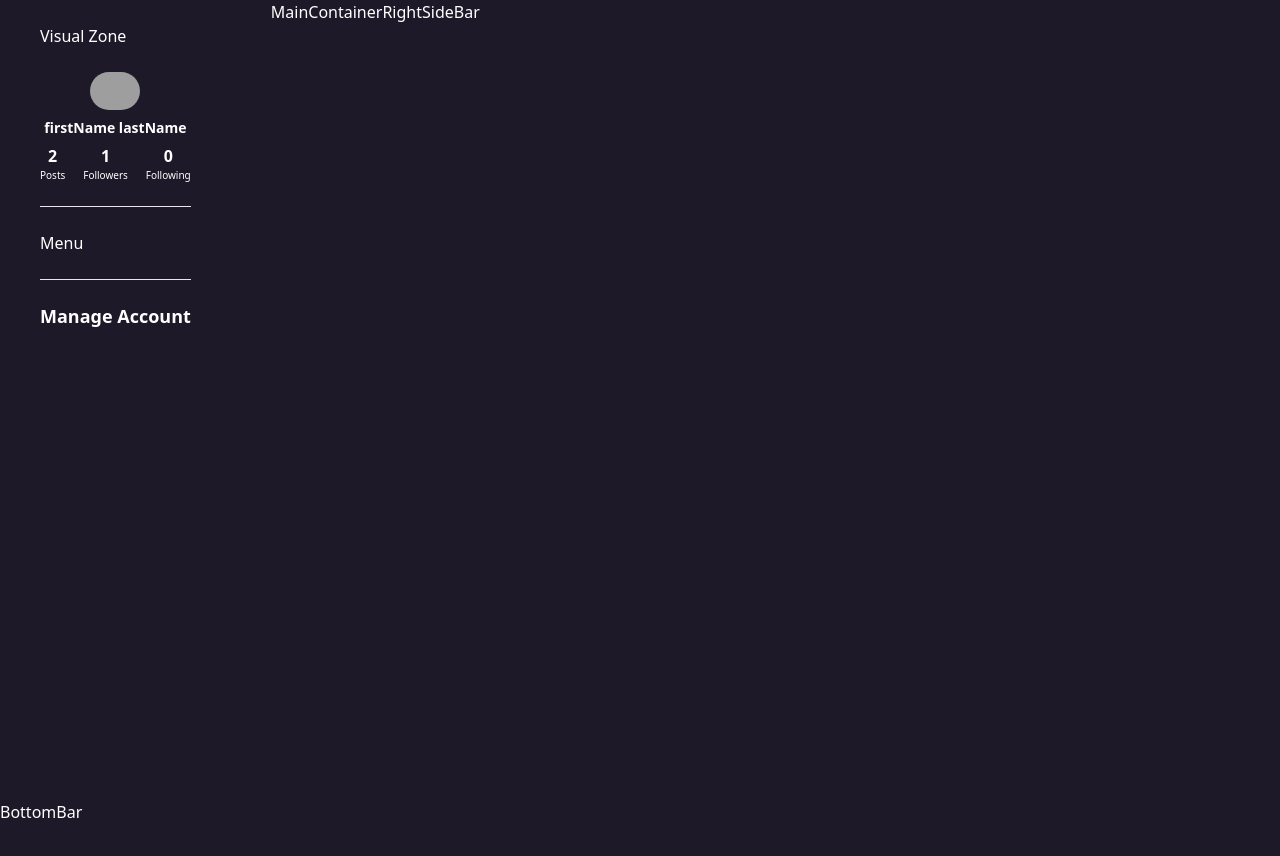
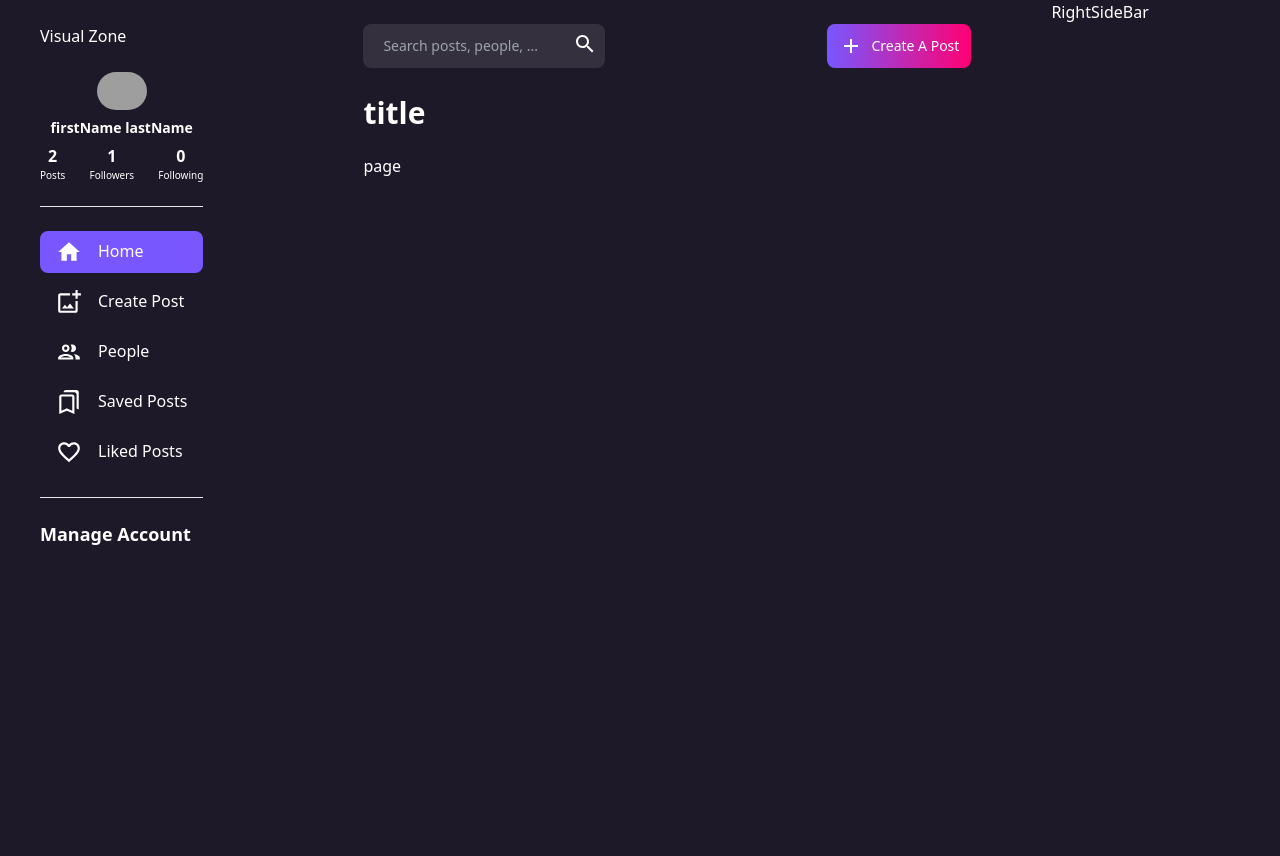
Before and after one commit to Smitbhuva15/VisualZone-Social-Media-App, a Next.js app: page / in a window 1280 px wide. Shown: the top 856 px of the page. Before the commit the page ends 824 px from the top, so only its background shows below. Built offline with nearby package versions, Linux system fonts and the light colour scheme; grey boxes are pictures that could not be loaded.

Commit message:
mainContainer and bottombar added

```diff
--- a/src/components/layout/BottomBar.jsx
+++ b/src/components/layout/BottomBar.jsx
@@ -1,8 +1,33 @@
+"use client"
+import { sidebarLinks } from '@/constants';
+
+import Link from 'next/link';
+import { useRouter } from 'next/navigation';
 import React from 'react'
 
 const BottomBar = () => {
+
+  const router = useRouter();
+  const {pathname}=useRouter();
+
   return (
-    <div>BottomBar</div>
+    <div className="sticky flex bottom-0 z-20 w-full bg-dark-1 px-6 py-3 items-center justify-between md:hidden">
+       {sidebarLinks.map((link) => {
+        const isActive = pathname === link.route;
+
+        return (
+          <Link
+            key={link.label}
+            href={link.route}
+            className={`flex gap-2 items-center rounded-lg py-2 px-4 ${
+              isActive && "bg-purple-1"
+            }`}
+          >
+            {link.icon} <p className="text-small-medium text-light-1 max-sm:hidden">{link.label.split(/\s+/)[0]}</p>
+          </Link>
+        );
+      })}
+    </div>
   )
 }
 
--- a/src/components/layout/MainContainer.jsx
+++ b/src/components/layout/MainContainer.jsx
@@ -1,8 +1,22 @@
 import React from 'react'
+import TopBar from './TopBar'
 
-const MainContainer = () => {
+
+
+const MainContainer = ({ children }) => {
   return (
-    <div>MainContainer</div>
+    <section className="flex flex-col flex-1 max-w-3xl 2xl:max-w-5xl px-4 md:px-10 lg:px-4 xl:px-20">
+      <TopBar />
+
+      <div className="mt-6 mb-20">
+        <h1 className="mb-5 text-heading2-bold max-sm:text-heading3-bold text-light-1">
+          title
+        </h1>
+        <div className="h-screen overflow-y-scroll custom-scrollbar">
+          {children}
+        </div>
+      </div>
+    </section>
   )
 }
 
--- a/src/components/layout/Menu.jsx
+++ b/src/components/layout/Menu.jsx
@@ -1,8 +1,30 @@
+"use client";
 import React from 'react'
+import { sidebarLinks } from '@/constants';
+import Link from 'next/link';
+import { usePathname } from "next/navigation";
 
 const Menu = () => {
+  const pathname = usePathname();
+
   return (
-    <div>Menu</div>
+    <div className="flex flex-col gap-2">
+   {sidebarLinks.map((link) => {
+        const isActive = pathname === link.route;
+
+        return (
+          <Link
+            key={link.label}
+            href={link.route}
+            className={`flex gap-4 justify-start rounded-lg py-2 px-4 ${
+              isActive && "bg-purple-1"
+            }`}
+          >
+            {link.icon} <p className="text-light-1">{link.label}</p>
+          </Link>
+        );
+      })}
+    </div>
   )
 }
 
--- /dev/null
+++ b/src/components/layout/TopBar.jsx
@@ -0,0 +1,52 @@
+"use client"
+import React, { useState } from 'react'
+import { Add, Logout, Person, Search } from "@mui/icons-material";
+import { useRouter } from "next/navigation";
+import { UserButton } from '@clerk/nextjs';
+import Link from 'next/link';
+import { dark } from '@clerk/themes';
+
+
+
+const TopBar = () => {
+  const[search,setSearch]=useState("")
+  const router=useRouter()
+
+  return (
+    <div className="flex justify-between items-center mt-6">
+        <div className="relative">
+        <input
+          type="text"
+          className="search-bar"
+          placeholder="Search posts, people, ..."
+          value={search}
+          onChange={(e)=>{setSearch(e.target.value)}}
+        />
+        <Search
+          className="search-icon"
+        //   onClick={() => router.push(`/search/posts/${search}`)}
+        />
+      </div>
+
+
+
+      <button
+        className="create-post-btn"
+        // onClick={() => router.push("/create-post")}
+      >
+        <Add /> <p>Create A Post</p>
+      </button>
+
+
+      <div className="flex gap-4 md:hidden">
+        <Link href={`/`}>
+          <Person sx={{ fontSize: "35px", color: "white" }} />
+        </Link>
+
+        <UserButton appearance={{ baseTheme: dark }} afterSignOutUrl="/sign-in" />
+      </div>
+    </div>
+  )
+}
+
+export default TopBar
--- /dev/null
+++ b/src/constants/index.js
@@ -0,0 +1,85 @@
+import {
+  Home,
+  AddPhotoAlternateOutlined,
+  GroupOutlined,
+  BookmarksOutlined,
+  FavoriteBorder,
+} from "@mui/icons-material";
+
+export const sidebarLinks = [
+  {
+    icon: <Home sx={{ color: "white", fontSize: "26px" }} />,
+    route: "/",
+    label: "Home",
+  },
+  {
+    icon: <AddPhotoAlternateOutlined sx={{ color: "white", fontSize: "26px" }} />,
+    route: "/create-post",
+    label: "Create Post",
+  },
+  {
+    icon: <GroupOutlined sx={{ color: "white", fontSize: "26px" }} />,
+    route: "/people",
+    label: "People",
+  },
+  {
+    icon: <BookmarksOutlined sx={{ color: "white", fontSize: "26px" }} />,
+    route: "/saved-posts",
+    label: "Saved Posts",
+  },
+  {
+    icon: <FavoriteBorder sx={{ color: "white", fontSize: "26px" }} />,
+    route: "/liked-posts",
+    label: "Liked Posts",
+  },
+];
+
+export const pageTitles = [
+  {
+    url: "/",
+    title: "Feed",
+  },
+  {
+    url: "/edit-profile",
+    title: "Edit Profile",
+  },
+  {
+    url: "/create-post",
+    title: "Create Post",
+  },
+  {
+    url: "/edit-post",
+    title: "Edit Post",
+  },
+  {
+    url: "/search",
+    title: "Search",
+  },
+  {
+    url: "/search",
+    title: "Search",
+  },
+  {
+    url: "/saved-posts",
+    title: "Saved Posts",
+  },
+  {
+    url: "/liked-posts",
+    title: "Liked Posts",
+  }
+];
+
+export const tabs = [
+  {
+    link: "posts",
+    name: "Posts",
+  },
+  {
+    link: "followers",
+    name: "Followers",
+  },
+  {
+    link: "following",
+    name: "Following",
+  },
+];
```
Also changed, not shown: package.json (+7 -1 lines), 1 other file (tests, documents, lock files or other folders).
